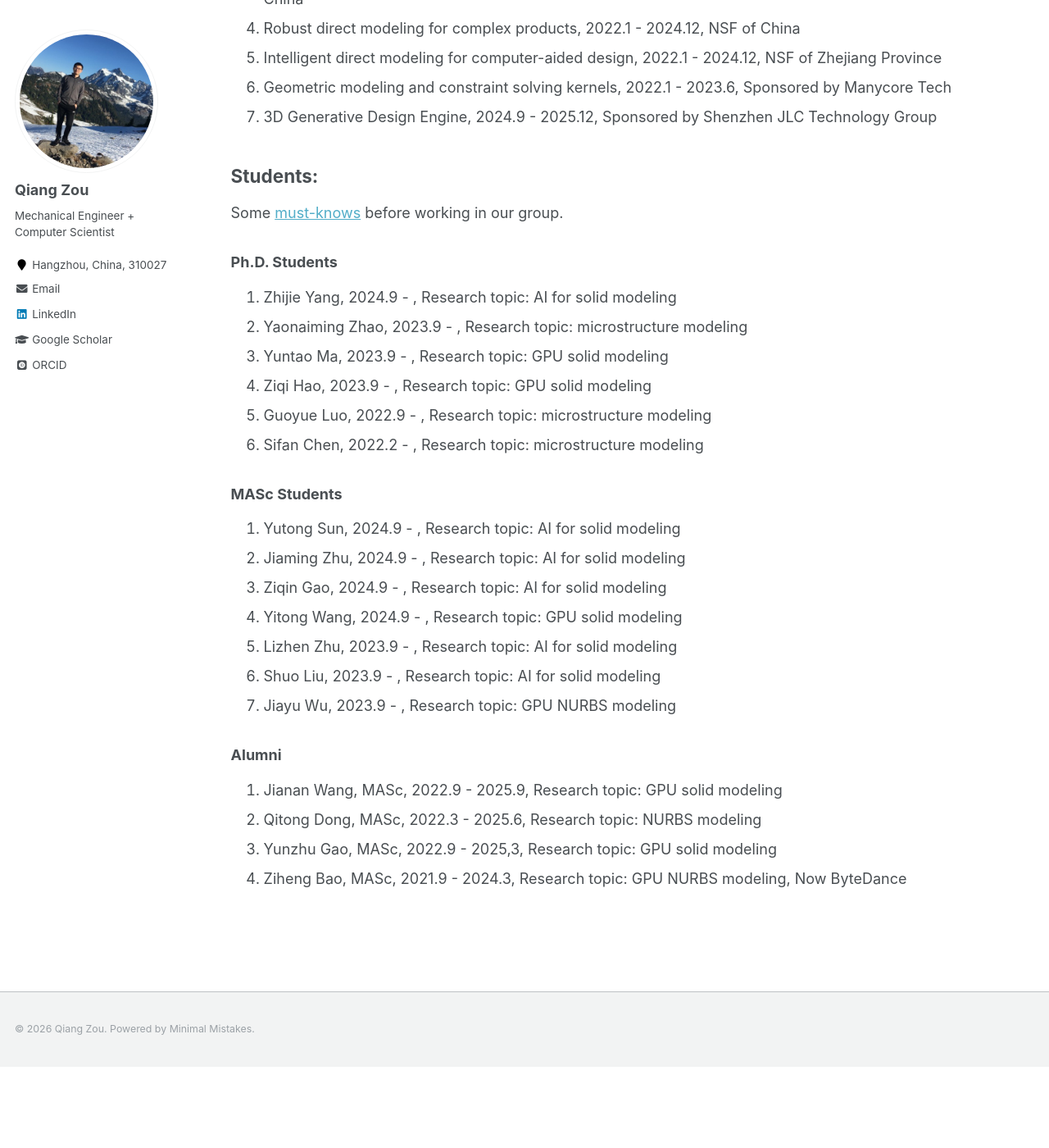
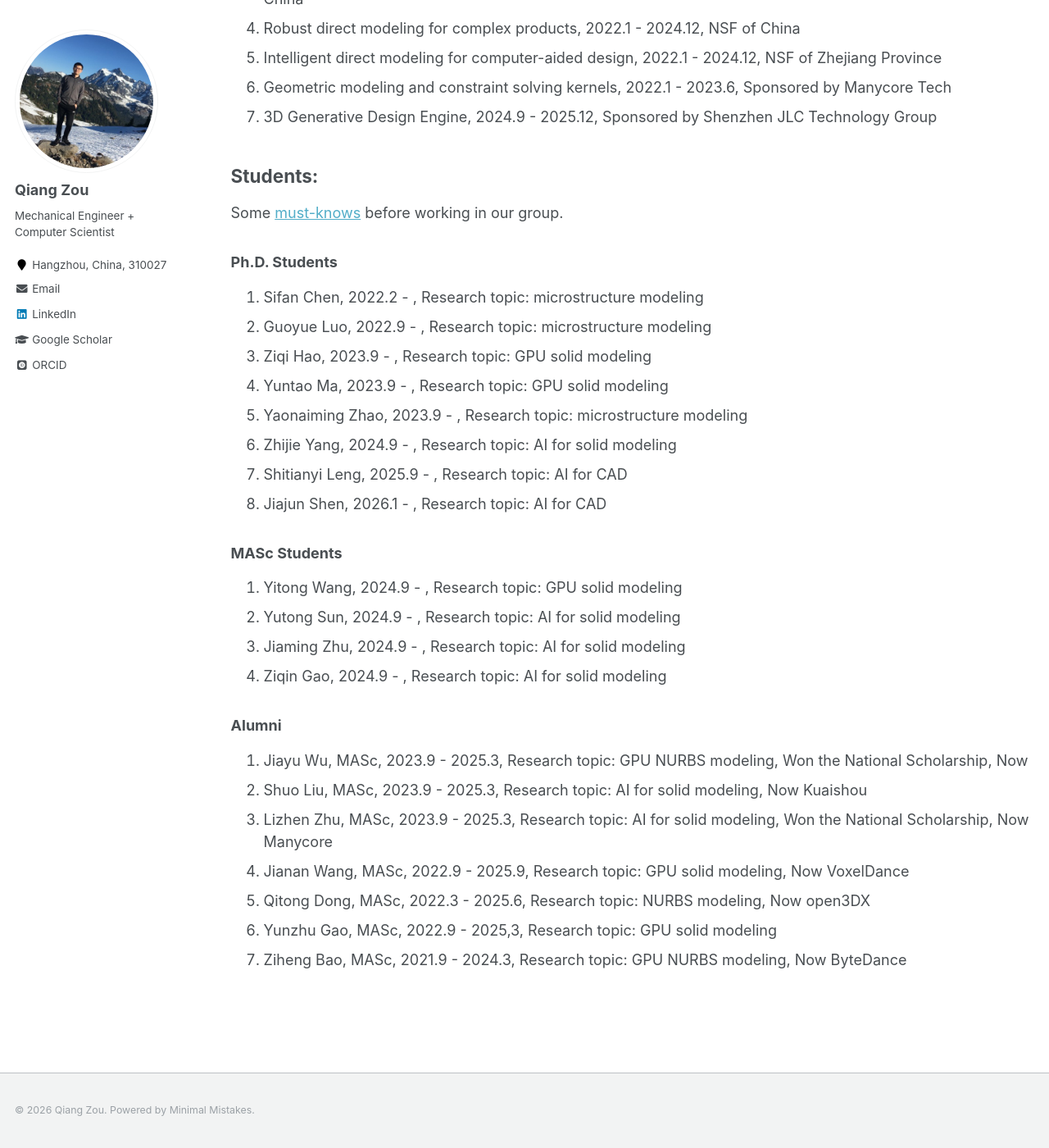
Before and after one commit to Qiang-Zou/Qiang-Zou.github.io, a Jekyll site: the page built from _pages/group.md, in a window 1280 px wide and 1400 px high, scrolled down 811 px. Shown: the whole window at 82% size. Built offline with Jekyll 4.4.1, drawn with Linux system fonts in a browser that asks for light colours; some web fonts are replaced; formulas are drawn with MathJax 3; before the commit the page ends 2112 px from its top, so only the background shows below that.

Commit message:
Update group.md

```diff
--- a/_pages/group.md
+++ b/_pages/group.md
@@ -39,25 +39,29 @@ In the short term, we are working on the following "concept-shape-process" probl
 Some [must-knows](must_knows.md) before working in our group.
 
 ### Ph.D. Students
+1. Sifan Chen, 2022.2 - , Research topic: microstructure modeling
+1. Guoyue Luo, 2022.9 - , Research topic: microstructure modeling
+1. Ziqi Hao, 2023.9 - , Research topic: GPU solid modeling
+1. Yuntao Ma, 2023.9 - , Research topic: GPU solid modeling
+1. Yaonaiming Zhao, 2023.9 - , Research topic: microstructure modeling
 1. Zhijie Yang, 2024.9 - , Research topic: AI for solid modeling
-1. Yaonaiming Zhao, 2023.9 - , Research topic: microstructure modeling
-1. Yuntao Ma, 2023.9 - , Research topic: GPU solid modeling
-1. Ziqi Hao, 2023.9 - , Research topic: GPU solid modeling
-1. Guoyue Luo, 2022.9 - , Research topic: microstructure modeling
-1. Sifan Chen, 2022.2 - , Research topic: microstructure modeling
+1. Shitianyi Leng, 2025.9 - , Research topic: AI for CAD
+1. Jiajun Shen, 2026.1 - , Research topic: AI for CAD
+
 
 ### MASc Students
+1. Yitong Wang, 2024.9 - , Research topic: GPU solid modeling
 1. Yutong Sun, 2024.9 - , Research topic: AI for solid modeling
 1. Jiaming Zhu, 2024.9 - , Research topic: AI for solid modeling
 1. Ziqin Gao, 2024.9 - , Research topic: AI for solid modeling
-1. Yitong Wang, 2024.9 - , Research topic: GPU solid modeling
-1. Lizhen Zhu, 2023.9 - , Research topic: AI for solid modeling
-1. Shuo Liu, 2023.9 - , Research topic: AI for solid modeling
-1. Jiayu Wu, 2023.9 - , Research topic: GPU NURBS modeling
+
 
 ### Alumni
-1. Jianan Wang, MASc, 2022.9 - 2025.9, Research topic: GPU solid modeling
-1. Qitong Dong, MASc, 2022.3 - 2025.6, Research topic: NURBS modeling
+1. Jiayu Wu, MASc, 2023.9 - 2025.3, Research topic: GPU NURBS modeling, Won the National Scholarship, Now
+1. Shuo Liu, MASc, 2023.9 - 2025.3, Research topic: AI for solid modeling, Now Kuaishou
+1. Lizhen Zhu, MASc, 2023.9 - 2025.3, Research topic: AI for solid modeling, Won the National Scholarship, Now Manycore
+1. Jianan Wang, MASc, 2022.9 - 2025.9, Research topic: GPU solid modeling, Now VoxelDance
+1. Qitong Dong, MASc, 2022.3 - 2025.6, Research topic: NURBS modeling, Now open3DX
 1. Yunzhu Gao, MASc, 2022.9 - 2025,3, Research topic: GPU solid modeling
 1. Ziheng Bao, MASc, 2021.9 - 2024.3, Research topic: GPU NURBS modeling, Now ByteDance
 
```
